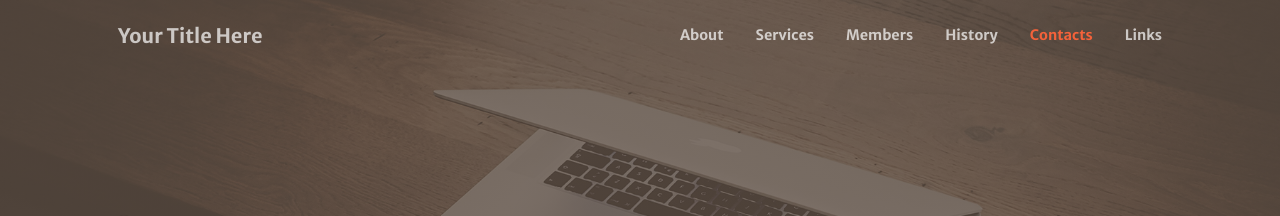
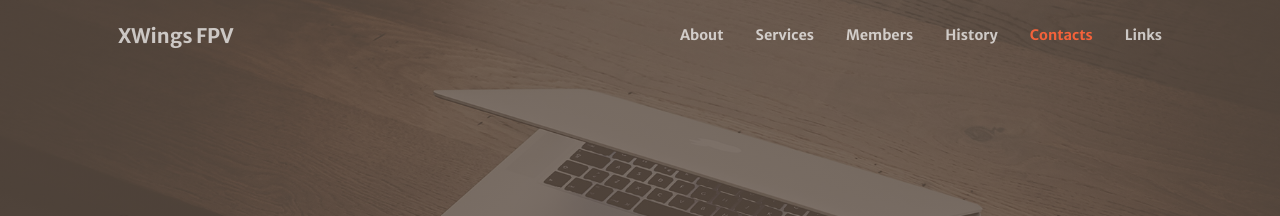
Before and after one commit to XWings-FPV/webpage, a Jekyll site: the page built from index.md, in a window 1280 px wide. Shown: the top 216 px of the page. Built offline with Jekyll 4.4.1, drawn with Linux system fonts in a browser that asks for light colours; comment, search, counter and statistics services are not loaded.

Commit message:
Changed _config.yaml

```diff
--- a/_config.yml
+++ b/_config.yml
@@ -1,10 +1,10 @@
 # Site settings
-title: Your Title Here
+title: XWings FPV
 description: > # this means to ignore newlines until "baseurl:"
-repository: vvalchev/creative-theme-jekyll-new
-baseurl: "/creative-theme-jekyll-new/" # the subpath of your site, e.g. /blog/
+repository: XWings-FPV/webpage
+baseurl: "/webpage/" # the subpath of your site, e.g. /blog/
 url: "" # the base hostname & protocol for your site
-author: Copyright &copy; 2019 - Start Bootstrap
+author: Copyright &copy; 2024 - Start Bootstrap
 lang: en_US
 
 # Build settings
```
